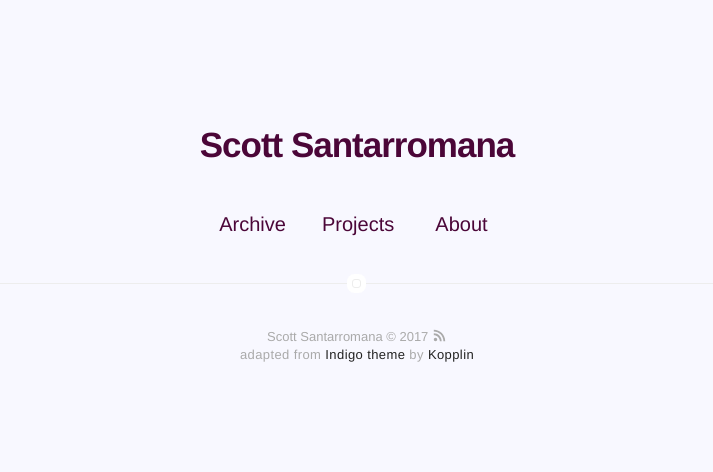
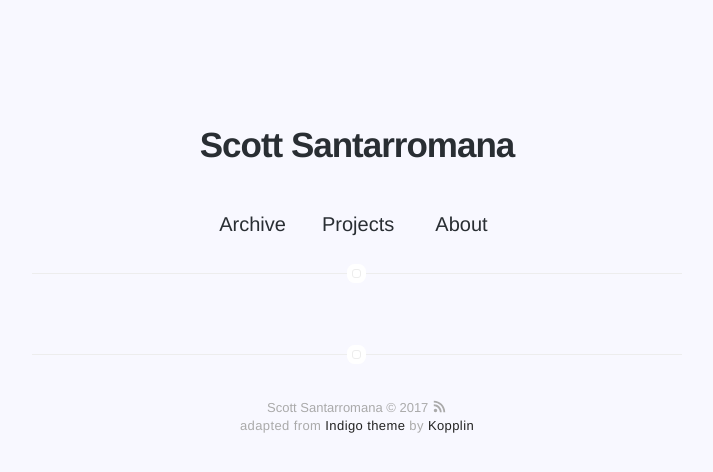
Before and after one commit to scosant/scosant.github.io, a Jekyll site: the page built from project-euler.html, in a window 1280 px wide. Shown: the top 472 px of the page, without its empty margins (283-996 px from the left). Built offline with Jekyll 4.4.1, drawn with Linux system fonts in a browser that asks for light colours.

Commit message:
updated styling

```diff
--- a/_sass/base/general.sass
+++ b/_sass/base/general.sass
@@ -131,4 +131,4 @@
 	max-width: 560px
 
 .wrapper-large
-	max-width: 810px
+	max-width: 650px //810px
--- a/_sass/base/helpers.sass
+++ b/_sass/base/helpers.sass
@@ -18,8 +18,8 @@
  */
 
 .animated
-	animation: fade-in-down 0.25s
-	// animation-delay: 0.1s
+	animation: fade-in-down 0.3s
+	animation-delay: 0.2s
 	animation-fill-mode: both
 
 @keyframes fade-in-down
--- a/_sass/base/variables.sass
+++ b/_sass/base/variables.sass
@@ -1,12 +1,20 @@
 $fontSans: "Helvetica Neue", Helvetica, Arial, sans-serif
 $fontMonospace: "Consolas", Liberation Mono, Menlo, Courier, monospace
+
+/* alpha:   text             */
+/* beta:    post links       */
+/* gama:    summary, date    */
+/* delta:   links            */
+/* epsilon: tags, separators */
+/* zero:    background       */
 
 $alpha: #666
 $beta: #222
 $gama: #aaa
-$delta: #4b0638
+$delta: #292E33
 $epsilon: #ededed
 $zero: ghostwhite
+
 
 $mobile: "only screen and (max-width: 400px)"
 $tablet: "only screen and (min-width: 400px) and (max-width: 1050px)"
--- a/_sass/pages/home-blog-projects.sass
+++ b/_sass/pages/home-blog-projects.sass
@@ -1,6 +1,7 @@
 .home,
 .blog,
-.projects
+.projects,
+.project
     margin-top: 125px
 
     > .list
@@ -25,7 +26,8 @@
 
 .home > .list,
 .blog > .list,
-.projects > .list
+.projects > .list,
+.project > .list
     > .item
         display: block
         width: 95%
@@ -36,6 +38,7 @@
         display: block
         padding: 20px 0
         text-decoration: none
+        text-transform: lowercase
 
     > .item > .url > .title
         margin: 0
@@ -45,6 +48,9 @@
 
     > .item:hover > .url > .title
         color: $delta
+
+    > .item > .description
+        font-weight: 300
 
     // maybe we can't nest html5 elements
     // can you help me?
--- a/_sass/pages/tags.sass
+++ b/_sass/pages/tags.sass
@@ -51,7 +51,7 @@
         width: 100%
         height: 100%
         display: block
-        padding: 20px 0
+        padding: 5px 0
         text-decoration: none
 
     > .item > .url > .title
@@ -59,7 +59,7 @@
         width: 75%
         font-weight: 400
         transition: all ease-in-out .2s
-        font-size: 1.6rem
+        font-size: 1.4rem
 
     > .item:hover > .url > .title
         color: $delta
```
